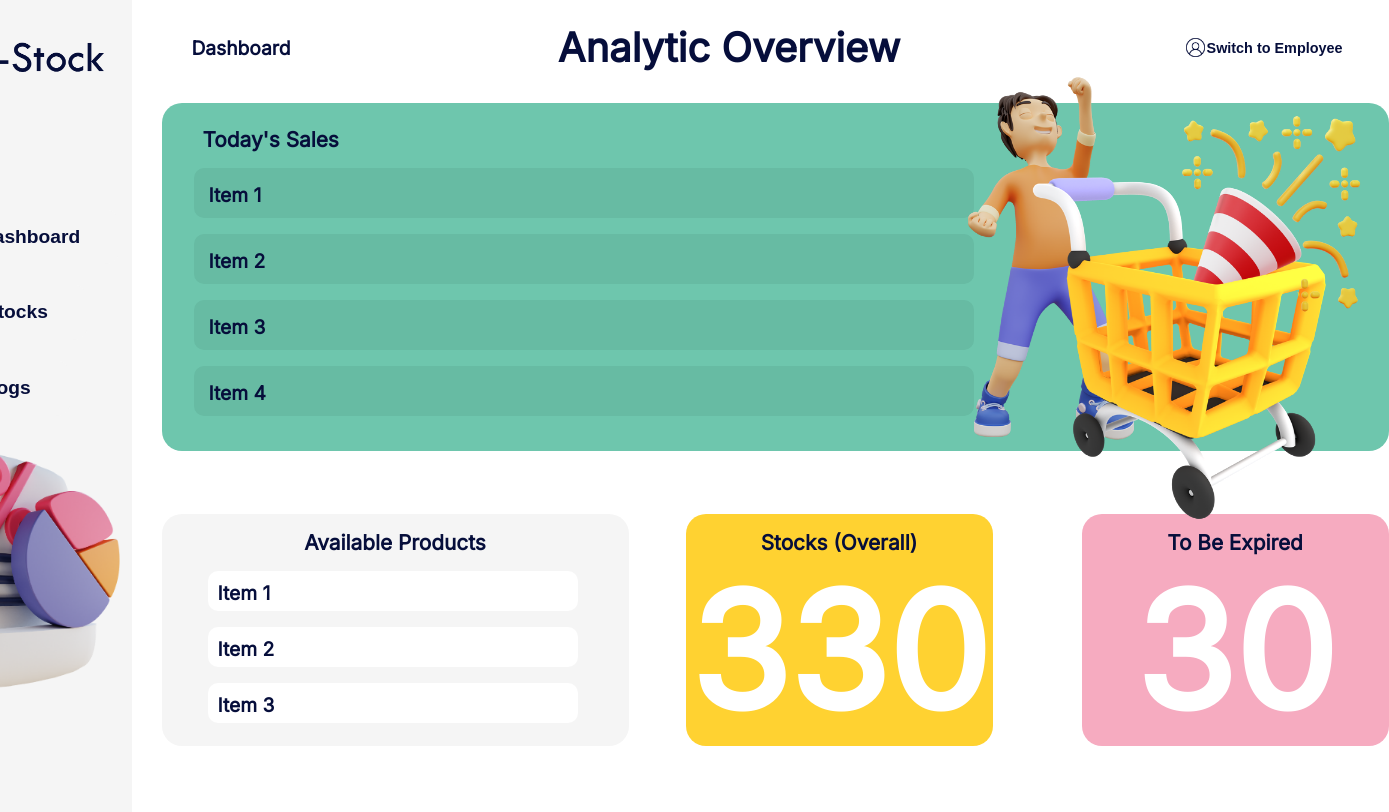
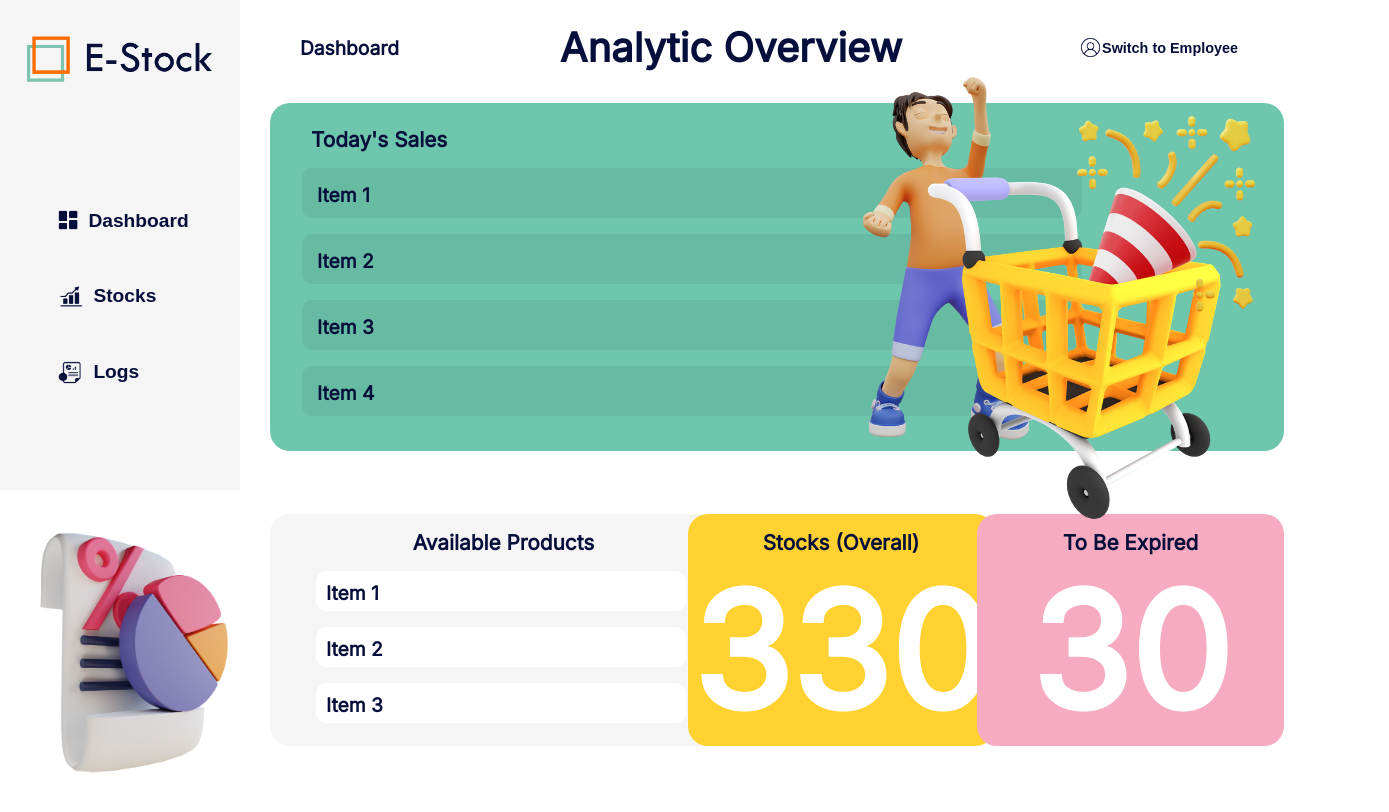
Before and after one commit to mcahero/E-stock, a React (Create React App) app in the folder e-stock/: page / in a window 1280 px wide. Shown: the whole page, 1389 px wide, since content can reach past the window. Built offline with nearby package versions, Linux system fonts and the light colour scheme.

Commit message:
chagned grid-column-gap

```diff
--- a/e-stock/src/pages/dashboard/styles.css
+++ b/e-stock/src/pages/dashboard/styles.css
@@ -1,4 +1,5 @@
 .AppContainer{
+  position: relative;
   display: flex;
   flex-direction: row;
   width: 100%;
@@ -7,13 +8,15 @@
 }
 
 .dashboard {
+  position: relative;
   display: grid;
   width: 100%;
   margin-left: 30px;
   height: 100vh;
   font-size: 24px;
-  grid-column-gap: 460px;
+  grid-column-gap: 35%;
   font-family: "Inter";
+  padding: 0;
 }
 .swbutton {
   font-size: .9rem;
@@ -27,7 +30,7 @@
   align-items: center;
   color: #060E3B;
   text-decoration: none;
-  position: relative;
+
 }
 .Header-container{
   grid-area: 1 / -1 / 2 / 4;
@@ -37,7 +40,7 @@
   font-size: 1.2rem;
   font-weight: bold;
   padding: 0 30px;
-  position: relative;
+
 }
 .dashboard-text {
   align-self: flex;
--- a/e-stock/src/sidebar/styles.css
+++ b/e-stock/src/sidebar/styles.css
@@ -18,7 +18,7 @@
   flex-direction: column;
   align-items: right center;
   flex: 1;
-  margin: 6rem 0.5rem;
+  margin: 5rem 0.5rem;
 
 }
 
@@ -86,7 +86,8 @@
 
 .photo_img{
   display: flex;
-  position: bottom 0;
+  position: fixed;
+  bottom: 0;
   width: 200px;
   height: 250px;
   margin: 20px;
```
